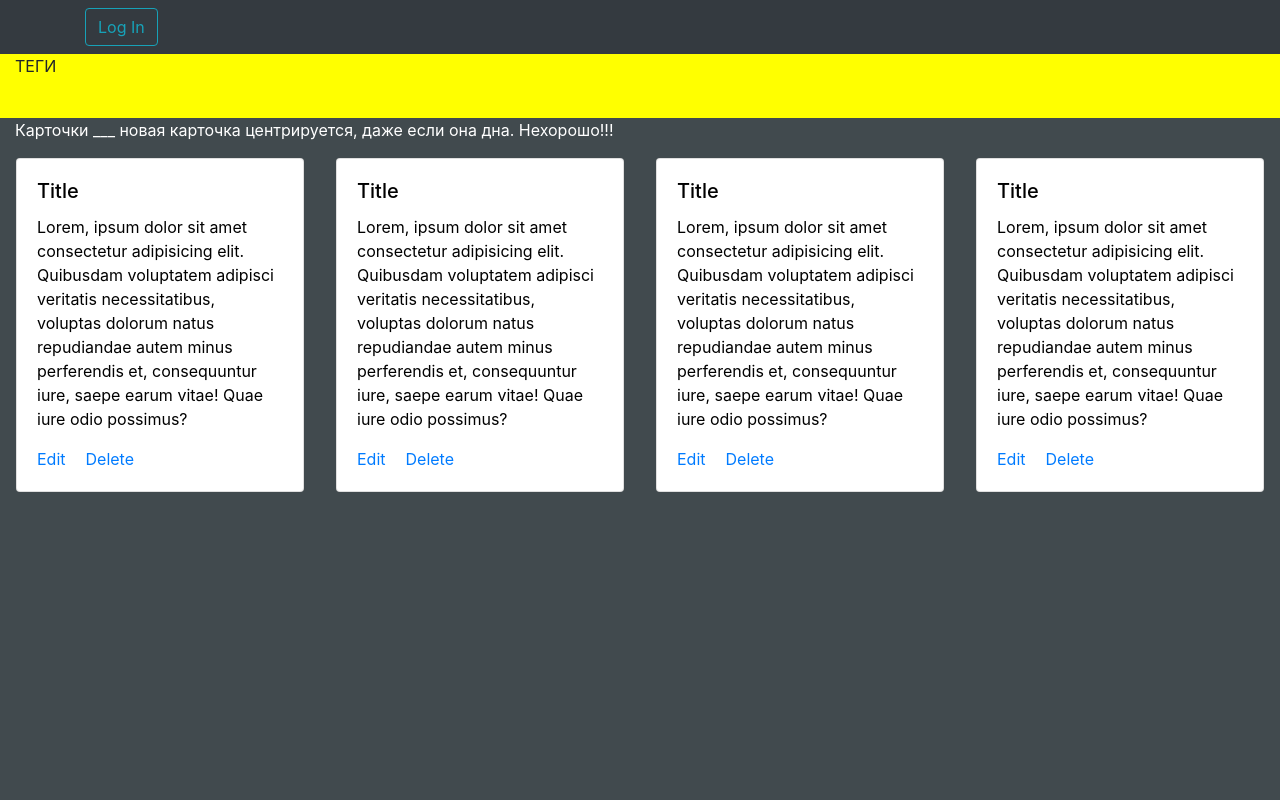
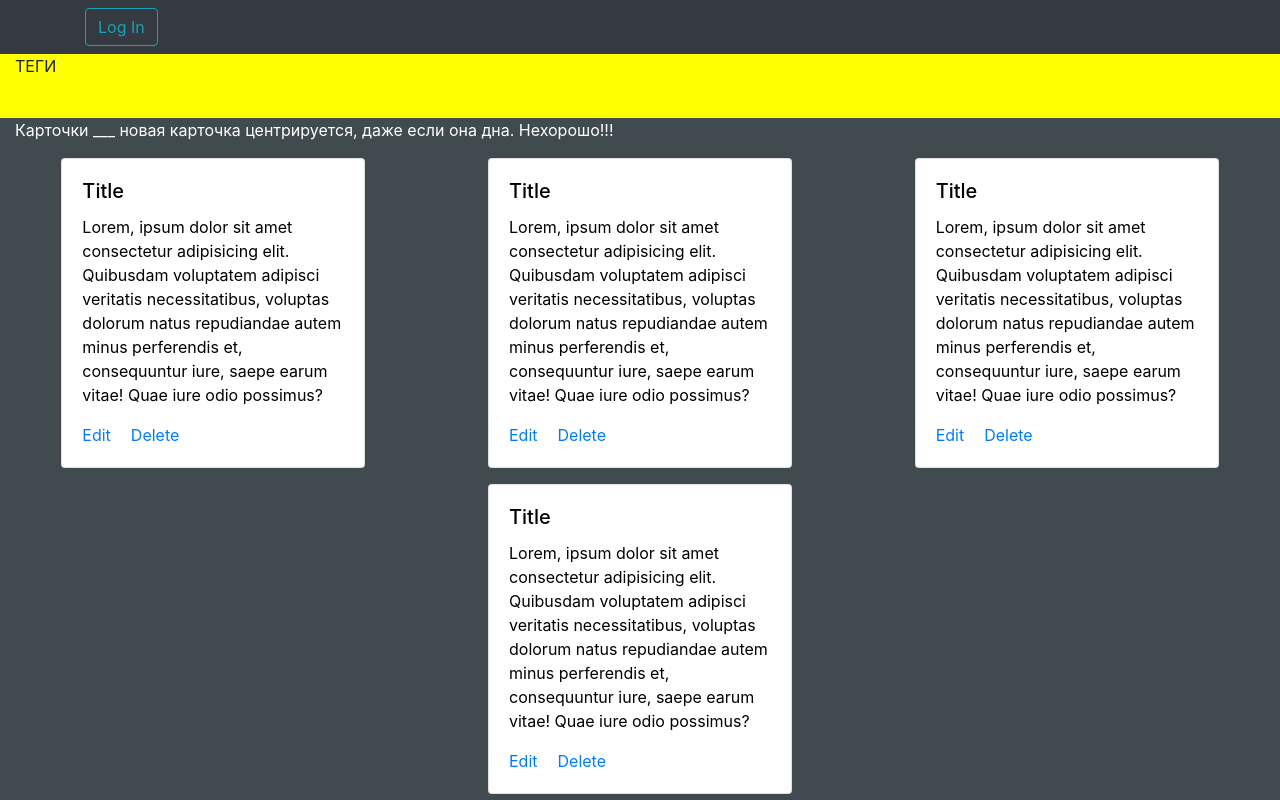
Before and after one commit to Voters25/Crads_client, a React (Create React App) app: page / in a window 1280 px wide. Built offline with nearby package versions, Linux system fonts and the light colour scheme.

Commit message:
Start dev cardEdit component

```diff
--- a/src/App.js
+++ b/src/App.js
@@ -5,7 +5,7 @@ import { Container, Row, Col } from 'react-bootstrap';
 import { Route } from 'react-router-dom';
 import NavBarContainer from './Components/NavBar/NavBarContainer';
 import CardListContainer from './Components/CardsList/CardListContainer';
-import CardContainer from './Components/Card/CardContainer';
+import CardEditContainer from './Components/Card/CardEditContainer';
 
 //import { Grid, Row, Col } from 'react-bootstrap';
 //import * as BootstrapComponents from 'react-bootstrap';
@@ -21,7 +21,7 @@ function App() {
         <Row fluid>
           <Col>
               <Route exact path='/' component={CardListContainer} />
-              <Route path='/card' component={CardContainer} />
+              <Route path='/card' component={CardEditContainer} />
           </Col>
           {/*<Col md className="Test"></Col>*/}
         </Row>
--- a/src/Components/Card/Card.jsx
+++ /dev/null
@@ -1,19 +0,0 @@
-import React, { Component } from 'react'
-import classes from './Card.module.css';
-import { Row, Col } from 'react-bootstrap';
-
-export default class Card extends React.Component {
-    render() {
-        return (
-            <Row>
-                <Col className={classes.Test} ></Col>
-            </Row>
-        )
-    }
-}
-
-/*
-
-style={{ background: 'yellow', height: '94.5vh'}}
-
-*/
--- a/src/Components/Card/CardContainer.jsx
+++ /dev/null
@@ -1,15 +0,0 @@
-import { connect } from 'react-redux'
-import Card from './Card';
-
-
-const mapStateToProps = (state) => {
-
-}
-
-const mapDispatchToProps = (dispatch) => {
-
-}
-
-const CardContainer = connect(mapStateToProps, mapDispatchToProps)(Card);
-
-export default CardContainer;
--- /dev/null
+++ b/src/Components/Card/CardEdit.jsx
@@ -0,0 +1,62 @@
+import React, { Component } from 'react'
+import classes from './CardEdit.module.css';
+import { Row, Col, Card } from 'react-bootstrap';
+
+export default class CardEdit extends React.Component {
+    render() {
+        return (
+            <Row style={{ background: 'yellow', height: '86.5vh', overflow: 'auto', color: 'white' }}>
+                <Col>
+                    <Row>
+
+
+                    <Card className="mt-3 mr-3 ml-3" style={{ width: '19rem', color: 'black' }}>
+                        <Card.Body>
+                            <Card.Title>
+                                Title
+                                    </Card.Title>
+                            <Card.Text>
+                                Lorem, ipsum dolor sit amet consectetur adipisicing elit. Quibusdam voluptatem adipisci veritatis necessitatibus, voluptas dolorum natus repudiandae autem minus perferendis et, consequuntur iure, saepe earum vitae! Quae iure odio possimus?
+                                    </Card.Text>
+                            <Card.Link href='#'>Edit</Card.Link>
+                            <Card.Link href='#'>Delete</Card.Link>
+                        </Card.Body>
+                    </Card>
+
+
+                    </Row>
+                </Col>
+            </Row>
+        )
+    }
+}
+
+/*
+
+<Col className={classes.Test} ></Col>
+
+*/
+
+
+/*
+
+style={{ background: 'yellow', height: '94.5vh'}}
+
+*/
+
+/*
+
+<Card className="mt-3 mr-3 ml-3" style={{ width: '19rem', color: 'black' }}>
+                        <Card.Body>
+                            <Card.Title>
+                                Title
+                                    </Card.Title>
+                            <Card.Text>
+                                Lorem, ipsum dolor sit amet consectetur adipisicing elit. Quibusdam voluptatem adipisci veritatis necessitatibus, voluptas dolorum natus repudiandae autem minus perferendis et, consequuntur iure, saepe earum vitae! Quae iure odio possimus?
+                                    </Card.Text>
+                            <Card.Link href='#'>Edit</Card.Link>
+                            <Card.Link href='#'>Delete</Card.Link>
+                        </Card.Body>
+                    </Card>
+
+*/
--- /dev/null
+++ b/src/Components/Card/CardEditContainer.jsx
@@ -0,0 +1,15 @@
+import { connect } from 'react-redux'
+import CardEdit from './CardEdit';
+
+
+const mapStateToProps = (state) => {
+
+}
+
+const mapDispatchToProps = (dispatch) => {
+
+}
+
+const CardEditContainer = connect(mapStateToProps, mapDispatchToProps)(CardEdit);
+
+export default CardEditContainer;
--- /dev/null
+++ b/src/Components/CardsList/CardElement/CardElement.jsx
@@ -0,0 +1,36 @@
+import React, { Component } from 'react'
+//import classes from './CardList.module.css';
+import { Row, Col, Card } from 'react-bootstrap'
+import CardElementContainer from './CardElementContainer';
+
+export default class CardElement extends React.Component {
+    render() {
+
+
+
+
+
+        // Навесь onClick на карточки, для их открытия.
+
+
+        return (
+            <Card className="mt-3 mr-3 ml-3" style={{ width: '19rem', color: 'black' }}>
+                <Card.Body>
+                    <Card.Title>
+                        Title
+                                    </Card.Title>
+                    <Card.Text>
+                        Lorem, ipsum dolor sit amet consectetur adipisicing elit. Quibusdam voluptatem adipisci veritatis necessitatibus, voluptas dolorum natus repudiandae autem minus perferendis et, consequuntur iure, saepe earum vitae! Quae iure odio possimus?
+                                    </Card.Text>
+                    <Card.Link href='#'>Edit</Card.Link>
+                    <Card.Link href='#'>Delete</Card.Link>
+                </Card.Body>
+            </Card>
+        )
+    }
+}
+
+
+// className="justify-content-center"
+
+// className="flex-md-nowrap"
--- /dev/null
+++ b/src/Components/CardsList/CardElement/CardElementContainer.jsx
@@ -0,0 +1,15 @@
+import { connect } from 'react-redux'
+import CardElement from './CardElement';
+
+
+const mapStateToProps = (state) => {
+
+}
+
+const mapDispatchToProps = (dispatch) => {
+
+}
+
+const CardElementContainer = connect(mapStateToProps, mapDispatchToProps)(CardElement);
+
+export default CardElementContainer;
--- a/src/Components/CardsList/CardList.jsx
+++ b/src/Components/CardsList/CardList.jsx
@@ -1,7 +1,8 @@
 import React, { Component } from 'react'
 import classes from './CardList.module.css';
 import { Row, Col, Card } from 'react-bootstrap'
-import CardListContainer from './CardListContainer';
+import CardElementContainer from './CardElement/CardElementContainer';
+//import CardElement from './CardElement/CardElement';
 
 export default class CardList extends React.Component {
     render() {
@@ -20,64 +21,15 @@ export default class CardList extends React.Component {
                         <Col md style={{ background: 'yellow', height: '8vh' }}>ТЕГИ</Col>
                     </Row>
                     <Row>
-                        <Col md={12} style={{ background: 'rgb(65, 74, 78)', height: '86.5vh', color: 'white' }}>
+                        <Col md={12} style={{ background: 'rgb(65, 74, 78)', height: '86.5vh', overflow: 'auto', color: 'white' }}>
                             Карточки ___ новая карточка центрируется, даже если она дна. Нехорошо!!!
-                                <Row className="justify-content-around flex-nowrap">
-                                <Card className="mt-3 mr-3 ml-3"  style={{ width: '19rem', color: 'black' }}>
-                                    <Card.Body>
-                                        <Card.Title>
-                                            Title
-                                    </Card.Title>
-                                        <Card.Text>
-                                            Lorem, ipsum dolor sit amet consectetur adipisicing elit. Quibusdam voluptatem adipisci veritatis necessitatibus, voluptas dolorum natus repudiandae autem minus perferendis et, consequuntur iure, saepe earum vitae! Quae iure odio possimus?
-                                    </Card.Text>
-                                        <Card.Link href='#'>Edit</Card.Link>
-                                        <Card.Link href='#'>Delete</Card.Link>
-                                    </Card.Body>
-                                </Card>
+                            <Row className="justify-content-around ">
 
 
-                                <Card className="mt-3 mr-3 ml-3" style={{ width: '19rem', color: 'black' }}>
-                                    <Card.Body>
-                                        <Card.Title>
-                                            Title
-                                    </Card.Title>
-                                        <Card.Text>
-                                            Lorem, ipsum dolor sit amet consectetur adipisicing elit. Quibusdam voluptatem adipisci veritatis necessitatibus, voluptas dolorum natus repudiandae autem minus perferendis et, consequuntur iure, saepe earum vitae! Quae iure odio possimus?
-                                    </Card.Text>
-                                        <Card.Link href='#'>Edit</Card.Link>
-                                        <Card.Link href='#'>Delete</Card.Link>
-                                    </Card.Body>
-                                </Card>
-
-
-                                <Card className="mt-3 mr-3 ml-3" style={{ width: '19rem', color: 'black' }}>
-                                    <Card.Body>
-                                        <Card.Title>
-                                            Title
-                                    </Card.Title>
-                                        <Card.Text>
-                                            Lorem, ipsum dolor sit amet consectetur adipisicing elit. Quibusdam voluptatem adipisci veritatis necessitatibus, voluptas dolorum natus repudiandae autem minus perferendis et, consequuntur iure, saepe earum vitae! Quae iure odio possimus?
-                                    </Card.Text>
-                                        <Card.Link href='#'>Edit</Card.Link>
-                                        <Card.Link href='#'>Delete</Card.Link>
-                                    </Card.Body>
-                                </Card>
-
-
-                                <Card className="mt-3 mr-3 ml-3" style={{ width: '19rem', color: 'black' }}>
-                                    <Card.Body>
-                                        <Card.Title>
-                                            Title
-                                    </Card.Title>
-                                        <Card.Text>
-                                            Lorem, ipsum dolor sit amet consectetur adipisicing elit. Quibusdam voluptatem adipisci veritatis necessitatibus, voluptas dolorum natus repudiandae autem minus perferendis et, consequuntur iure, saepe earum vitae! Quae iure odio possimus?
-                                    </Card.Text>
-                                        <Card.Link href='#'>Edit</Card.Link>
-                                        <Card.Link href='#'>Delete</Card.Link>
-                                    </Card.Body>
-                                </Card>
-
+                                <CardElementContainer />
+                                <CardElementContainer />
+                                <CardElementContainer />
+                                <CardElementContainer />
 
 
                             </Row>
@@ -91,3 +43,5 @@ export default class CardList extends React.Component {
 
 
 // className="justify-content-center"
+
+// className="flex-md-nowrap"
--- a/src/Components/CardsList/CardList.module.css
+++ b/src/Components/CardsList/CardList.module.css
@@ -2,6 +2,4 @@
     /* background: rgb(80, 94, 99); */
     background: black;
     height: 94.5vh;
-
-    overflow: auto;
   }
--- a/src/Components/CardsList/CardListContainer.jsx
+++ b/src/Components/CardsList/CardListContainer.jsx
@@ -1,5 +1,5 @@
 import { connect } from 'react-redux'
-import Card from './CardList';
+import CardList from './CardList';
 
 
 const mapStateToProps = (state) => {
@@ -10,6 +10,6 @@ const mapDispatchToProps = (dispatch) => {
 
 }
 
-const CardListContainer = connect(mapStateToProps, mapDispatchToProps)(Card);
+const CardListContainer = connect(mapStateToProps, mapDispatchToProps)(CardList);
 
 export default CardListContainer;
```
Also changed, not shown: src/Components/Card/CardEdit.module.css (renamed from src/Components/Card/Card.module.css).
